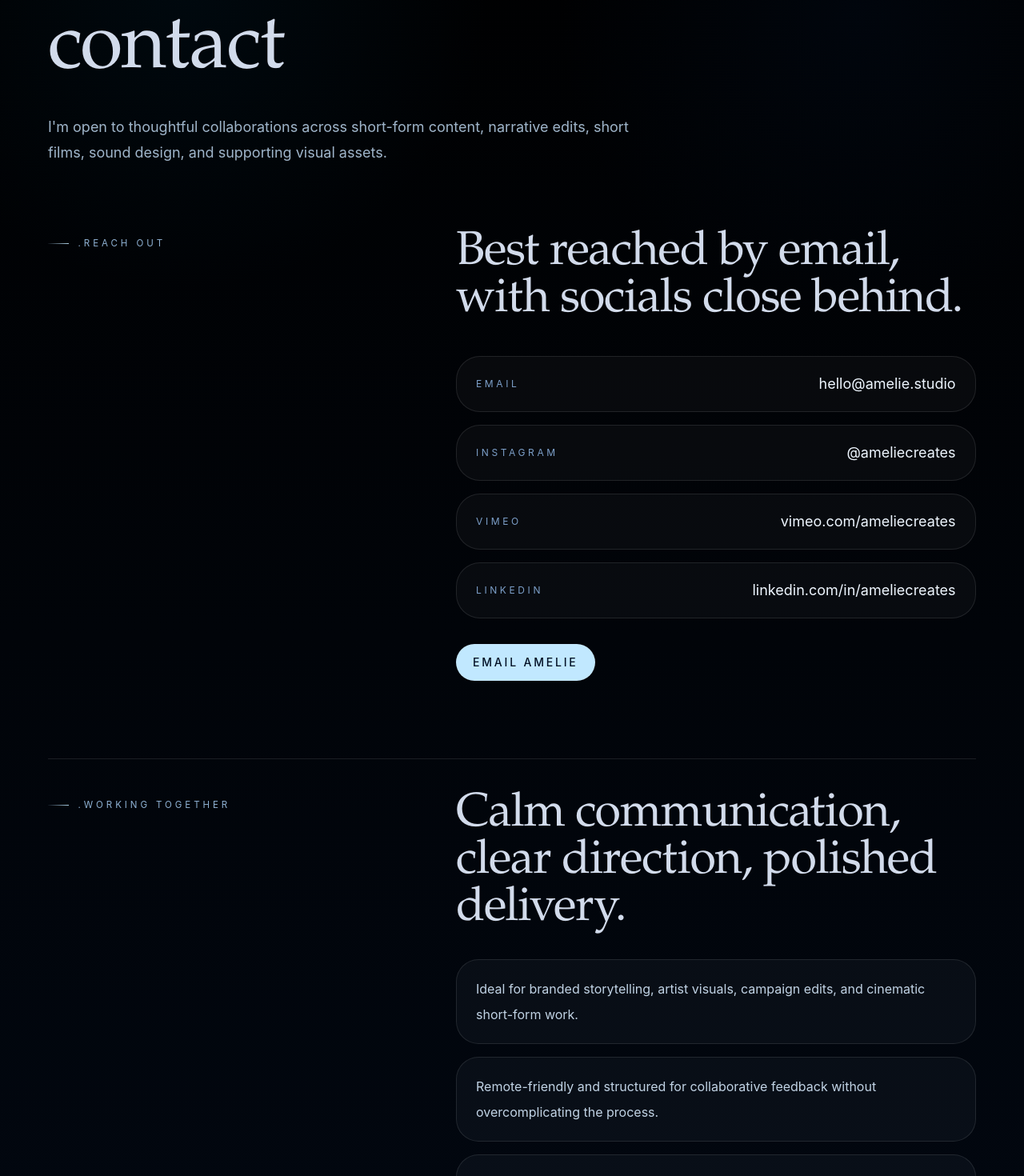
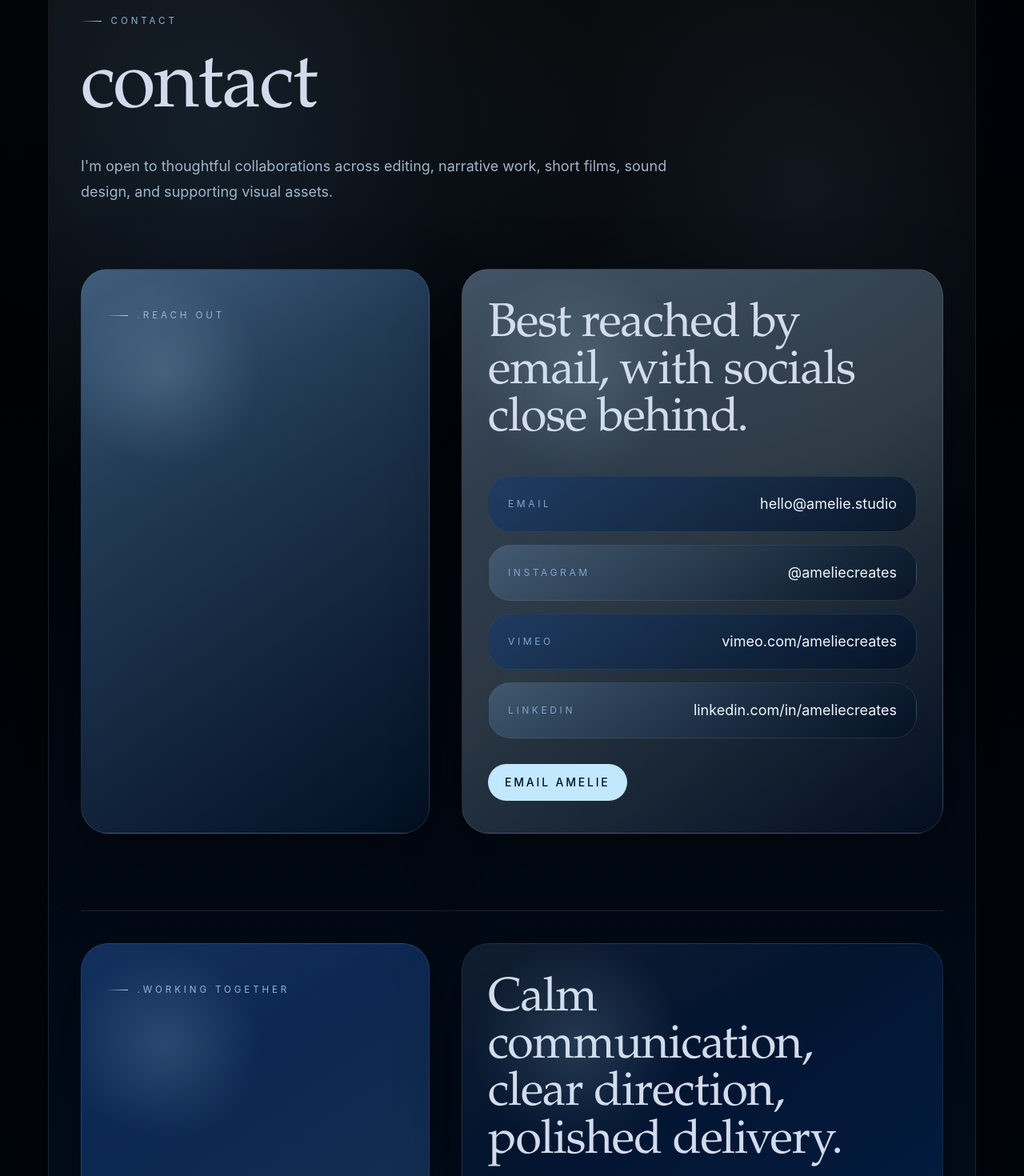
Before and after one commit to risabbhandari/client-portfolio-website, a Next.js app: page /contact in a window 1280 px wide. Shown: the part 224-1694 px from the top of the page at 80% size. Built offline with nearby package versions, Linux system fonts and the light colour scheme.

Commit message:
theme change

```diff
--- a/src/app/about-me/page.tsx
+++ b/src/app/about-me/page.tsx
@@ -11,6 +11,8 @@ export const metadata: Metadata = {
 export default function AboutPage() {
   return (
     <section className="layout-shell section-space pt-12">
+      <div className="page-shell px-6 py-10 sm:px-8 lg:px-10 lg:py-12">
+        <div className="relative z-10">
           <Reveal amount={0.24} distance={34}>
             <span className="eyebrow">about me</span>
           </Reveal>
@@ -31,7 +33,8 @@ export default function AboutPage() {
 
           <div className="mt-20 grid gap-10 lg:grid-cols-[0.38fr_0.62fr]">
             <Reveal amount={0.18} distance={28}>
-          <div className="space-y-5 border-t border-white/10 pt-8">
+              <div className="blue-panel blue-panel-deep h-full px-6 py-8 sm:px-8 sm:py-10">
+                <div className="space-y-5">
                   {aboutFacts.map((fact) => (
                     <div className="pb-5" key={fact.label}>
                       <p className="text-[0.72rem] uppercase tracking-[0.32em] text-[#7da0ca]">
@@ -43,10 +46,11 @@ export default function AboutPage() {
                     </div>
                   ))}
                 </div>
+              </div>
             </Reveal>
 
             <Reveal delay={0.06} amount={0.18} distance={34}>
-          <div>
+              <div className="blue-panel blue-panel-frost px-8 py-10">
                 <p className="max-w-4xl font-serif text-[2.3rem] leading-[1.05] text-mist sm:text-[2.8rem] lg:text-[3.3rem]">
                   {aboutPhilosophy}
                 </p>
@@ -56,10 +60,24 @@ export default function AboutPage() {
 
           <div className="mt-14 grid gap-5 lg:grid-cols-[1fr_1fr_auto]">
             <Reveal amount={0.18} distance={36}>
-          <div className="image-panel h-[360px]" />
+              <div className="blue-panel blue-panel-surface h-[360px] px-8 py-10">
+                <p className="text-[0.72rem] uppercase tracking-[0.32em] text-[#d7e8f8]">
+                  editorial
+                </p>
+                <p className="mt-6 max-w-sm font-serif text-4xl leading-[0.98] text-mist">
+                  Pace, tone, and restraint that still feel expressive.
+                </p>
+              </div>
             </Reveal>
             <Reveal delay={0.06} amount={0.18} distance={36}>
-          <div className="image-panel h-[360px]" />
+              <div className="blue-panel blue-panel-mist h-[360px] px-8 py-10">
+                <p className="text-[0.72rem] uppercase tracking-[0.32em] text-[#eef7ff]">
+                  collaboration
+                </p>
+                <p className="mt-6 max-w-sm font-serif text-4xl leading-[0.98] text-mist">
+                  Structured feedback, clear direction, and polished delivery.
+                </p>
+              </div>
             </Reveal>
             <Reveal delay={0.1} amount={0.18} distance={28}>
               <div className="flex items-end justify-start lg:justify-end">
@@ -72,13 +90,13 @@ export default function AboutPage() {
 
           <div className="section-divider mt-24 grid gap-10 lg:grid-cols-[0.42fr_0.58fr]">
             <Reveal amount={0.18} distance={28}>
-          <div>
+              <div className="blue-panel blue-panel-muted h-full px-8 py-10">
                 <span className="eyebrow">.story</span>
               </div>
             </Reveal>
 
             <Reveal delay={0.06} amount={0.18} distance={32}>
-          <div>
+              <div className="blue-panel blue-panel-surface px-8 py-10">
                 <h2 className="font-serif text-4xl leading-[1] text-mist sm:text-5xl lg:text-[3.7rem]">
                   Editorial instincts with a cinematic lean.
                 </h2>
@@ -88,6 +106,8 @@ export default function AboutPage() {
               </div>
             </Reveal>
           </div>
+        </div>
+      </div>
     </section>
   );
 }
--- a/src/app/contact/page.tsx
+++ b/src/app/contact/page.tsx
@@ -11,6 +11,8 @@ export const metadata: Metadata = {
 export default function ContactPage() {
   return (
     <section className="layout-shell section-space pt-12">
+      <div className="page-shell px-6 py-10 sm:px-8 lg:px-10 lg:py-12">
+        <div className="relative z-10">
           <Reveal amount={0.24} distance={34}>
             <span className="eyebrow">contact</span>
           </Reveal>
@@ -23,31 +25,37 @@ export default function ContactPage() {
 
           <Reveal delay={0.1} amount={0.28} distance={34}>
             <p className="mt-8 max-w-3xl text-lg leading-8 text-[#9fb5ca]">
-          I&apos;m open to thoughtful collaborations across short-form content,
-          narrative edits, short films, sound design, and supporting visual
+              I&apos;m open to thoughtful collaborations across editing,
+              narrative work, short films, sound design, and supporting visual
               assets.
             </p>
           </Reveal>
 
           <div className="mt-20 grid gap-10 lg:grid-cols-[0.42fr_0.58fr]">
             <Reveal amount={0.18} distance={28}>
-          <div>
+              <div className="blue-panel blue-panel-muted h-full px-8 py-10">
                 <span className="eyebrow">.reach out</span>
               </div>
             </Reveal>
 
             <Reveal delay={0.06} amount={0.18} distance={32}>
-          <div>
+              <div className="blue-panel blue-panel-frost px-8 py-10">
                 <h2 className="max-w-4xl font-serif text-4xl leading-[1] text-mist sm:text-5xl lg:text-[3.7rem]">
                   Best reached by email, with socials close behind.
                 </h2>
                 <div className="mt-10 space-y-4">
-              {contactLinks.map((link) => (
+                  {contactLinks.map((link, index) => (
                     <Link
-                  className="flex items-center justify-between gap-6 rounded-[30px] border border-white/10 bg-[rgba(255,255,255,0.03)] px-6 py-5 transition duration-500 ease-out-expo hover:border-white/20 hover:bg-[rgba(255,255,255,0.06)]"
+                      className="blue-list-card flex items-center justify-between gap-6 px-6 py-5 transition duration-500 ease-out-expo hover:-translate-y-0.5 hover:border-white/20"
                       href={link.href}
                       key={link.label}
                       rel="noreferrer"
+                      style={{
+                        background:
+                          index % 2 === 0
+                            ? "linear-gradient(145deg, rgba(5, 38, 89, 0.68), rgba(2, 16, 36, 0.72))"
+                            : "linear-gradient(145deg, rgba(84, 131, 179, 0.26), rgba(2, 16, 36, 0.72))"
+                      }}
                       target={link.href.startsWith("http") ? "_blank" : undefined}
                     >
                       <span className="text-xs uppercase tracking-[0.3em] text-[#7da0ca]">
@@ -70,30 +78,38 @@ export default function ContactPage() {
 
           <div className="section-divider mt-24 grid gap-10 lg:grid-cols-[0.42fr_0.58fr]">
             <Reveal amount={0.18} distance={28}>
-          <div>
+              <div className="blue-panel blue-panel-surface h-full px-8 py-10">
                 <span className="eyebrow">.working together</span>
               </div>
             </Reveal>
 
             <Reveal delay={0.06} amount={0.18} distance={32}>
-          <div>
+              <div className="blue-panel blue-panel-deep px-8 py-10">
                 <h2 className="font-serif text-4xl leading-[1] text-mist sm:text-5xl lg:text-[3.7rem]">
                   Calm communication, clear direction, polished delivery.
                 </h2>
 
                 <div className="mt-8 space-y-4">
-              {collaborationNotes.map((note) => (
+                  {collaborationNotes.map((note, index) => (
                     <div
-                  className="rounded-[28px] border border-white/10 bg-[rgba(193,232,255,0.04)] px-6 py-5"
+                      className="blue-list-card px-6 py-5"
                       key={note}
+                      style={{
+                        background:
+                          index === 1
+                            ? "linear-gradient(145deg, rgba(106, 144, 180, 0.3), rgba(2, 16, 36, 0.74))"
+                            : "linear-gradient(145deg, rgba(5, 38, 89, 0.62), rgba(2, 16, 36, 0.72))"
+                      }}
                     >
-                  <p className="text-base leading-8 text-[#c1d3e5]">{note}</p>
+                      <p className="relative text-base leading-8 text-[#c1d3e5]">{note}</p>
                     </div>
                   ))}
                 </div>
               </div>
             </Reveal>
           </div>
+        </div>
+      </div>
     </section>
   );
 }
--- a/src/app/globals.css
+++ b/src/app/globals.css
@@ -103,11 +103,15 @@ a {
   }
 
   .secondary-button {
-    @apply inline-flex items-center justify-center rounded-full border border-white/10 bg-white/5 px-5 py-3 text-sm font-medium uppercase tracking-[0.2em] text-[#d2dbeb] transition duration-500 ease-out-expo hover:-translate-y-0.5 hover:border-white/20 hover:bg-white/10 hover:text-[#eef7ff];
+    @apply inline-flex items-center justify-center rounded-full border border-white/10 px-5 py-3 text-sm font-medium uppercase tracking-[0.2em] text-[#d2dbeb] transition duration-500 ease-out-expo hover:-translate-y-0.5 hover:border-white/20 hover:text-[#eef7ff];
+    background:
+      linear-gradient(145deg, rgba(5, 38, 89, 0.54), rgba(2, 16, 36, 0.7));
   }
 
   .soft-shell {
-    @apply border border-white/10 bg-[rgba(0,0,0,0.78)] shadow-[0_18px_70px_rgba(0,0,0,0.48)] backdrop-blur-xl;
+    @apply border border-white/10 shadow-[0_18px_70px_rgba(0,0,0,0.48)] backdrop-blur-xl;
+    background:
+      linear-gradient(180deg, rgba(2, 16, 36, 0.92), rgba(0, 0, 0, 0.9));
   }
 
   .floating-card {
@@ -132,7 +136,9 @@ a {
   }
 
   .nav-link-active {
-    @apply bg-white/10 text-[#f2f8ff];
+    @apply text-[#f2f8ff];
+    background:
+      linear-gradient(145deg, rgba(84, 131, 179, 0.24), rgba(2, 16, 36, 0.42));
   }
 
   .nav-cta {
@@ -156,4 +162,75 @@ a {
     inset: 0;
     position: absolute;
   }
+
+  .page-shell {
+    @apply relative overflow-hidden rounded-[44px] border border-white/10 shadow-[0_32px_120px_rgba(0,0,0,0.42)];
+    background:
+      linear-gradient(180deg, rgba(0, 0, 0, 0.98), rgba(2, 16, 36, 0.98));
+  }
+
+  .page-shell::before {
+    background:
+      radial-gradient(circle at 18% 10%, rgba(84, 131, 179, 0.18), transparent 24%),
+      radial-gradient(circle at 82% 14%, rgba(125, 160, 202, 0.12), transparent 24%),
+      linear-gradient(160deg, rgba(193, 232, 255, 0.05), rgba(1, 22, 43, 0) 28%);
+    content: "";
+    inset: 0;
+    pointer-events: none;
+    position: absolute;
+  }
+
+  .blue-panel {
+    @apply relative overflow-hidden rounded-[34px] border border-white/10 shadow-[0_24px_80px_rgba(0,0,0,0.38)];
+  }
+
+  .blue-panel::before {
+    background:
+      radial-gradient(circle at 24% 18%, rgba(193, 232, 255, 0.16), transparent 18%),
+      linear-gradient(150deg, rgba(255, 255, 255, 0.06), rgba(1, 22, 43, 0) 28%);
+    content: "";
+    inset: 0;
+    pointer-events: none;
+    position: absolute;
+  }
+
+  .blue-panel-deep {
+    background:
+      linear-gradient(145deg, rgba(2, 16, 36, 0.98), rgba(5, 38, 89, 0.82));
+  }
+
+  .blue-panel-surface {
+    background:
+      linear-gradient(145deg, rgba(5, 38, 89, 0.92), rgba(84, 131, 179, 0.34));
+  }
+
+  .blue-panel-muted {
+    background:
+      linear-gradient(145deg, rgba(84, 131, 179, 0.58), rgba(2, 16, 36, 0.9));
+  }
+
+  .blue-panel-mist {
+    background:
+      linear-gradient(145deg, rgba(106, 144, 180, 0.56), rgba(125, 160, 202, 0.26), rgba(2, 16, 36, 0.82));
+  }
+
+  .blue-panel-frost {
+    background:
+      linear-gradient(145deg, rgba(125, 160, 202, 0.42), rgba(193, 232, 255, 0.22), rgba(2, 16, 36, 0.8));
+  }
+
+  .blue-list-card {
+    @apply relative overflow-hidden rounded-[28px] border border-white/10;
+    background:
+      linear-gradient(145deg, rgba(5, 38, 89, 0.6), rgba(2, 16, 36, 0.72));
+  }
+
+  .blue-list-card::before {
+    background:
+      linear-gradient(145deg, rgba(193, 232, 255, 0.08), rgba(1, 22, 43, 0));
+    content: "";
+    inset: 0;
+    pointer-events: none;
+    position: absolute;
+  }
 }
--- a/src/components/footer.tsx
+++ b/src/components/footer.tsx
@@ -3,12 +3,10 @@ import Link from "next/link";
 import { navigationItems } from "@/data/site";
 
 export function Footer() {
-  const year = new Date().getFullYear();
-
   return (
     <footer className="pb-8 pt-12 sm:pb-10">
       <div className="layout-shell">
-        <div className="border-t border-white/10 py-8">
+        <div className="blue-panel blue-panel-deep px-6 py-8 sm:px-8">
           <div className="flex flex-col gap-6 lg:flex-row lg:items-end lg:justify-between">
             <div className="max-w-xl">
               <p className="font-serif text-3xl text-mist">.amelie</p>
```
Also changed, not shown: src/app/projects/page.tsx (+10 -21 lines), src/components/projects/expandable-project-list.tsx (+16 -6 lines), src/components/projects/nitro-project-card.tsx (+20 -1 lines), src/components/sections/home-stacked-showcase.tsx (+10 -13 lines), 1 other file (tests, documents, lock files or other folders). Lines whose indentation alone changed are shown as unchanged.
